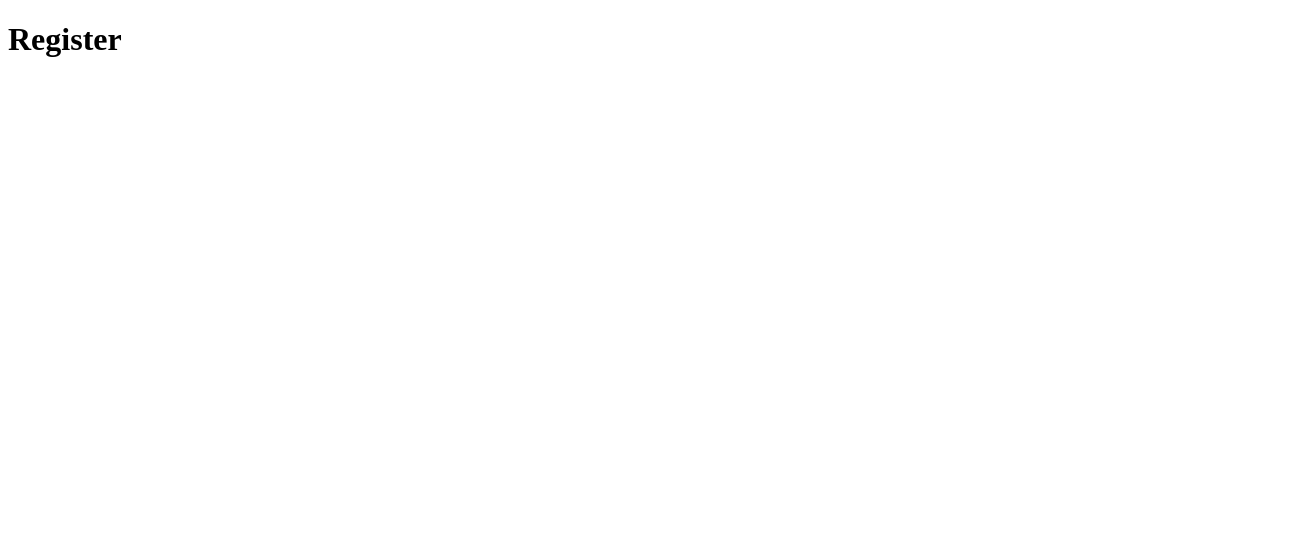
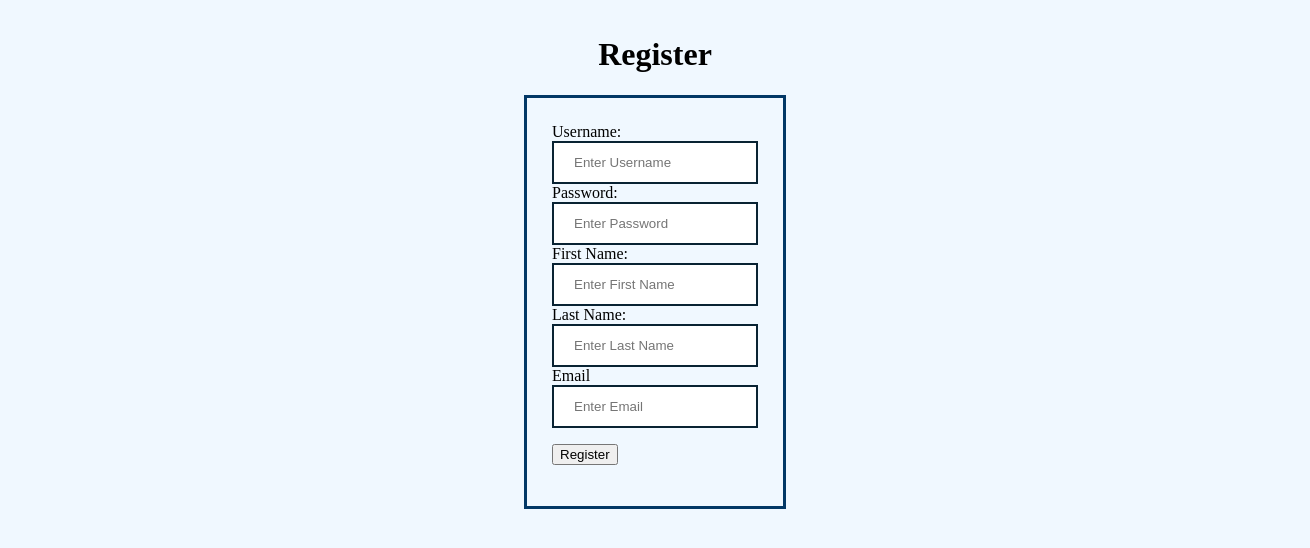
Before and after one commit to AlanConstantino/comp-440-project, a website: page pages/register.html in a window 1280 px wide. Shown: the whole page, 1310 px wide, since content can reach past the window. Drawn offline with Linux system fonts and the light colour scheme.

Commit message:
frontend (html,css)

```diff
--- a/pages/register.html
+++ b/pages/register.html
@@ -4,10 +4,30 @@
     <meta charset="UTF-8" />
     <meta http-equiv="X-UA-Compatible" content="IE=edge" />
     <meta name="viewport" content="width=device-width, initial-scale=1.0" />
+    <link rel="stylesheet" href="style.css">
     <title>Register</title>
   </head>
   <body>
     <!-- Aquire user data to register in database -->
-    <h1>Register</h1>
+    <center><h1>Register</h1></center>
+
+    <form>
+
+      <div class="container">
+        <label>Username: </label>
+        <input type="text" placeholder="Enter Username" name="regUsername" required>
+        <label>Password: </label>
+        <input type="password" placeholder="Enter Password" name="regPassword" required><br>
+        <label>First Name: </label>
+        <input type="text" placeholder="Enter First Name" name="regFirstName" required>
+        <label>Last Name: </label>
+        <input type="text" placeholder="Enter Last Name" name="regLastName" required><br>
+        <label>Email </label>
+        <input type="text" placeholder="Enter Email" name="regEmail" required><br>
+        <p><button type="submit">Register</button></p>
+      </div>
+
+    </form>
+
   </body>
 </html>
--- /dev/null
+++ b/pages/style.css
@@ -0,0 +1,26 @@
+body {
+    background-color: #F0F8FF;
+    width: 100%;
+    padding: 15px;
+    margin: 0px 0px;
+    border: none;
+    cursor: pointer;
+}
+
+form {
+    width: 20%;
+    margin: auto;
+    border: 3px solid #033866
+}
+input[type=text],input[type=password] {
+    width: 100%;
+    margin: 8px,0;
+    padding: 12px 20px;
+    display: inline-block;
+    border: 2px solid rgb(9, 35, 51);
+    box-sizing: border-box;
+}
+
+.container {
+    padding: 25px;
+}
```
Also changed, not shown: pages/index.html (+16 -1 lines), pages/welcome.html (+5 -1 lines).
